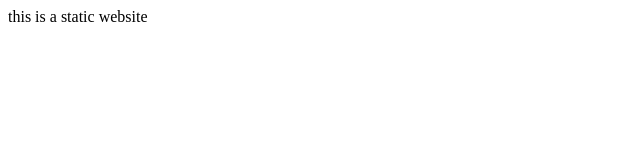
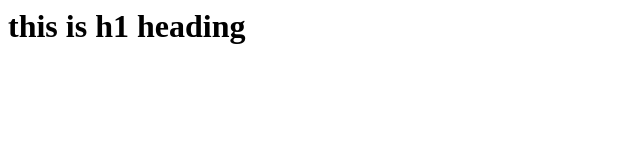
Before and after one commit to sahil-rk/website, a plain HTML site: page index.html in a window 1280 px wide. Shown: the whole page, without its empty margins (0-640 px from the left). Drawn offline with Linux system fonts and the light colour scheme.

Commit message:
1s code commit from backend team

```diff
--- a/index.html
+++ b/index.html
@@ -1 +1 @@
-<p>this is a static website</p>
+<h1>this is h1 heading</p>
```
